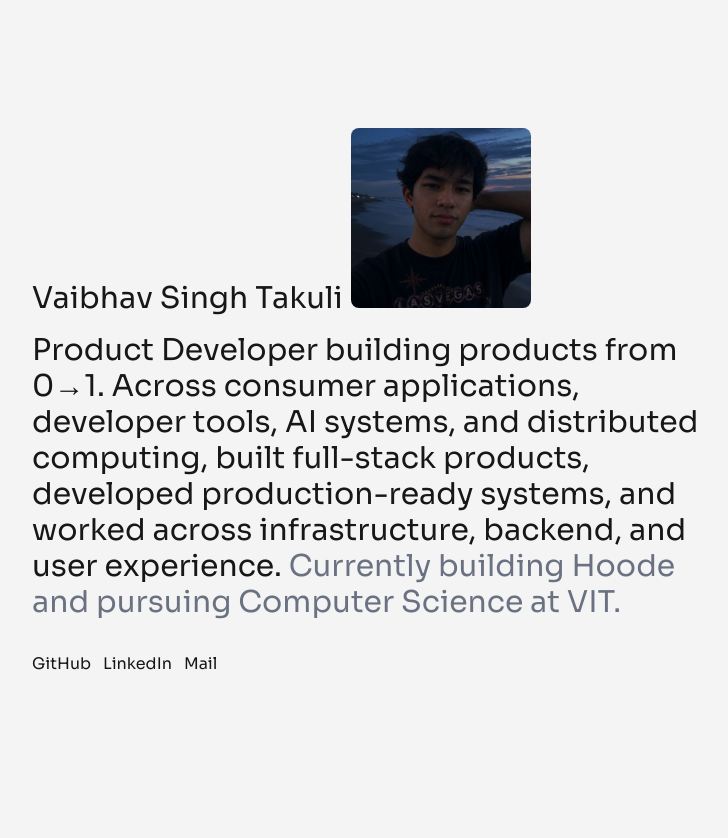
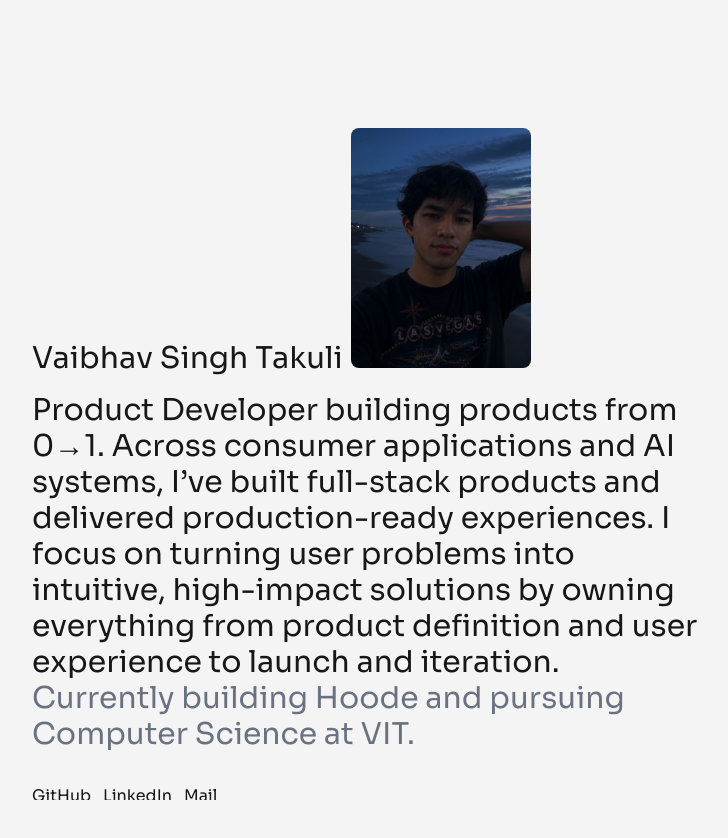
Before and after one commit to vaibhavsingh6952/portfolio, a Next.js app: page / in a window 1280 px wide. Shown: the top 838 px of the page, without its empty margins (272-1000 px from the left). Built offline with nearby package versions, Linux system fonts and the light colour scheme.

Commit message:
changed hero text

```diff
--- a/components/Hero.tsx
+++ b/components/Hero.tsx
@@ -3,23 +3,20 @@ import Image from "next/image";
 export default function Hero() {
     return (
         <section className="max-w-2xl mx-auto pt-32">
-            <div className="flex flex-row justify-between items-center md:justify-start md:items-baseline md:gap-2">
-                <div className="w-[72%] md:w-auto">
-                    <h1 className="text-2xl md:text-3xl">Vaibhav Singh Takuli</h1>
-                </div>
+            <div className="flex items-baseline gap-2 max-md:items-end">
+                <h1 className="text-3xl max-md:text-2xl">Vaibhav Singh Takuli</h1>
                 <Image
                     src="/pfp.png"
                     alt="Profile"
                     width={180}
                     height={180}
-                    className="w-20 h-28 object-cover rounded-xl md:w-[180px] md:h-[180px] md:rounded-lg"
+                    className="rounded-lg max-md:w-24 max-md:h-32 max-md:object-cover max-md:rounded-xl"
                     unoptimized
                 />
             </div>
 
-            <p className="mt-4 text-2xl md:text-3xl">
-                Product Developer building products from 0→1. Across consumer applications, developer tools, AI systems, and distributed computing, built full-stack products, developed production-ready systems, and worked across infrastructure, backend, and user experience.
-                <span className="text-gray-500"> Currently building Hoode and pursuing Computer Science at VIT.</span>
+            <p className="mt-4 text-3xl max-md:text-2xl">
+                Product Developer building products from 0→1. Across consumer applications and AI systems, I’ve built full-stack products and delivered production-ready experiences. I focus on turning user problems into intuitive, high-impact solutions by owning everything from product definition and user experience to launch and iteration.<span className="text-gray-500"> Currently building Hoode and pursuing Computer Science at VIT.</span>
             </p>
             <div className="flex gap-3 mt-8">
                 <a href="https://github.com/vaibhavsingh6952" target="_blank" rel="noopener noreferrer" className="hover:text-gray-400 transition-colors">GitHub</a>
```
